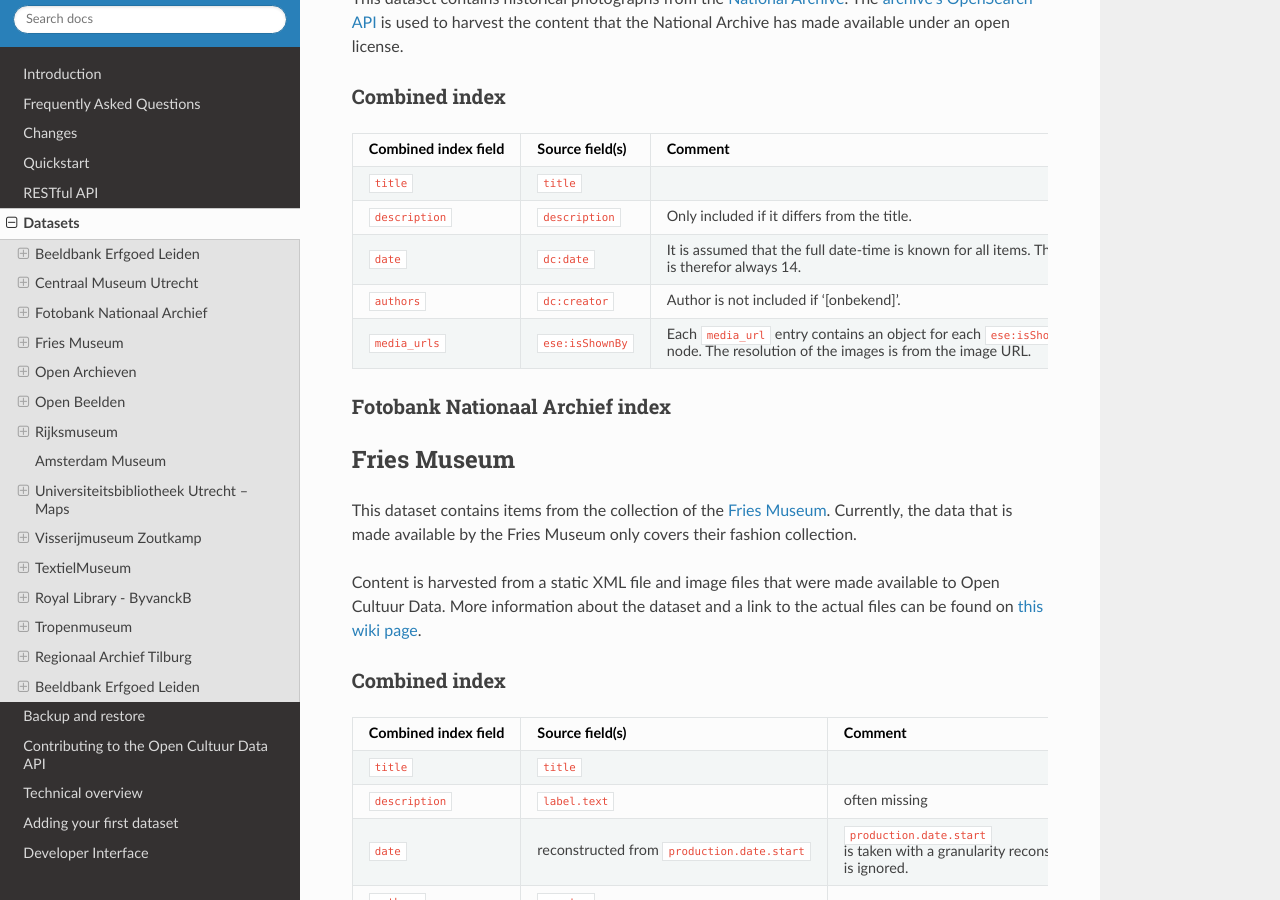
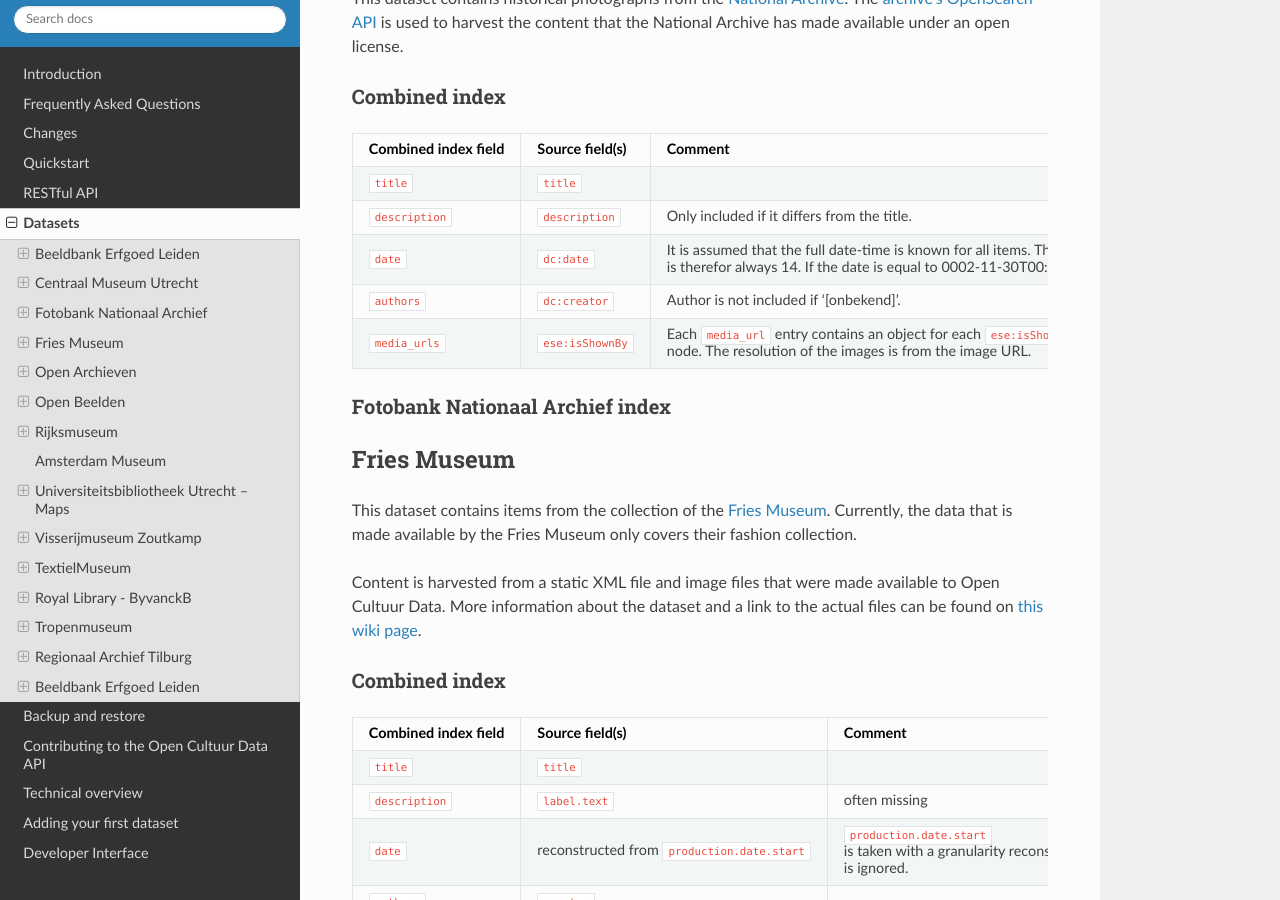
Before and after one commit to openstate/open-cultuur-data, a Sphinx documentation site: the page built from docs/user/datasets.rst, in a window 1280 px wide and 900 px high, scrolled down 1667 px. Built offline with Sphinx 7.4.7 and the Read the Docs theme 2.0.0, drawn with Linux system fonts in a browser that asks for light colours.

Commit message:
Update the documentation.

```diff
--- a/docs/user/datasets.rst
+++ b/docs/user/datasets.rst
@@ -112,7 +112,8 @@
 | ``date``               | ``dc:date``                          | It is assumed that the full date-time  |
 |                        |                                      | is known for all items. The            |
 |                        |                                      | ``date_granularity`` is therefor       |
-|                        |                                      | always 14.                             |
+|                        |                                      | always 14. If the date is equal to     |
+|                        |                                      | 0002-11-30T00:00:00Z it is unknown.    |
 +------------------------+--------------------------------------+----------------------------------------+
 | ``authors``            | ``dc:creator``                       | Author is not included if '[onbekend]'.|
 +------------------------+--------------------------------------+----------------------------------------+
```
